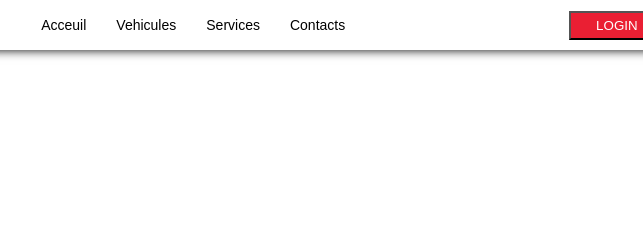
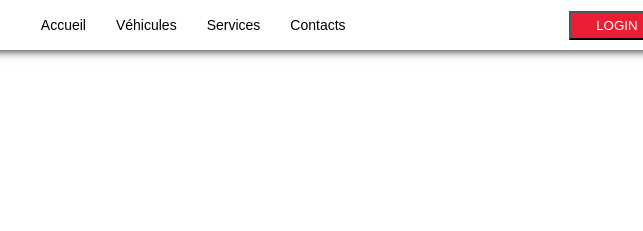
Before and after one commit to TestWebmaster/luxurycars, a plain HTML site: page index.html in a window 1280 px wide. Shown: the top 231 px of the page, 513-1156 px from the left. Drawn offline with Linux system fonts and the light colour scheme.

Commit message:
Update index.html

```diff
--- a/index.html
+++ b/index.html
@@ -13,8 +13,8 @@
 <p><span>Luxe</span>Cars</p>
 </div>
 <ul class="menu">
-            <li><a href="#home">Acceuil</a></li>
-            <li><a href="#cars">Vehicules</a></li>
+            <li><a href="#home">Accueil</a></li>
+            <li><a href="#cars">Véhicules</a></li>
             <li><a href="#services">Services</a></li>
             <li><a href="#contact">Contacts</a></li>
         </ul>
```
